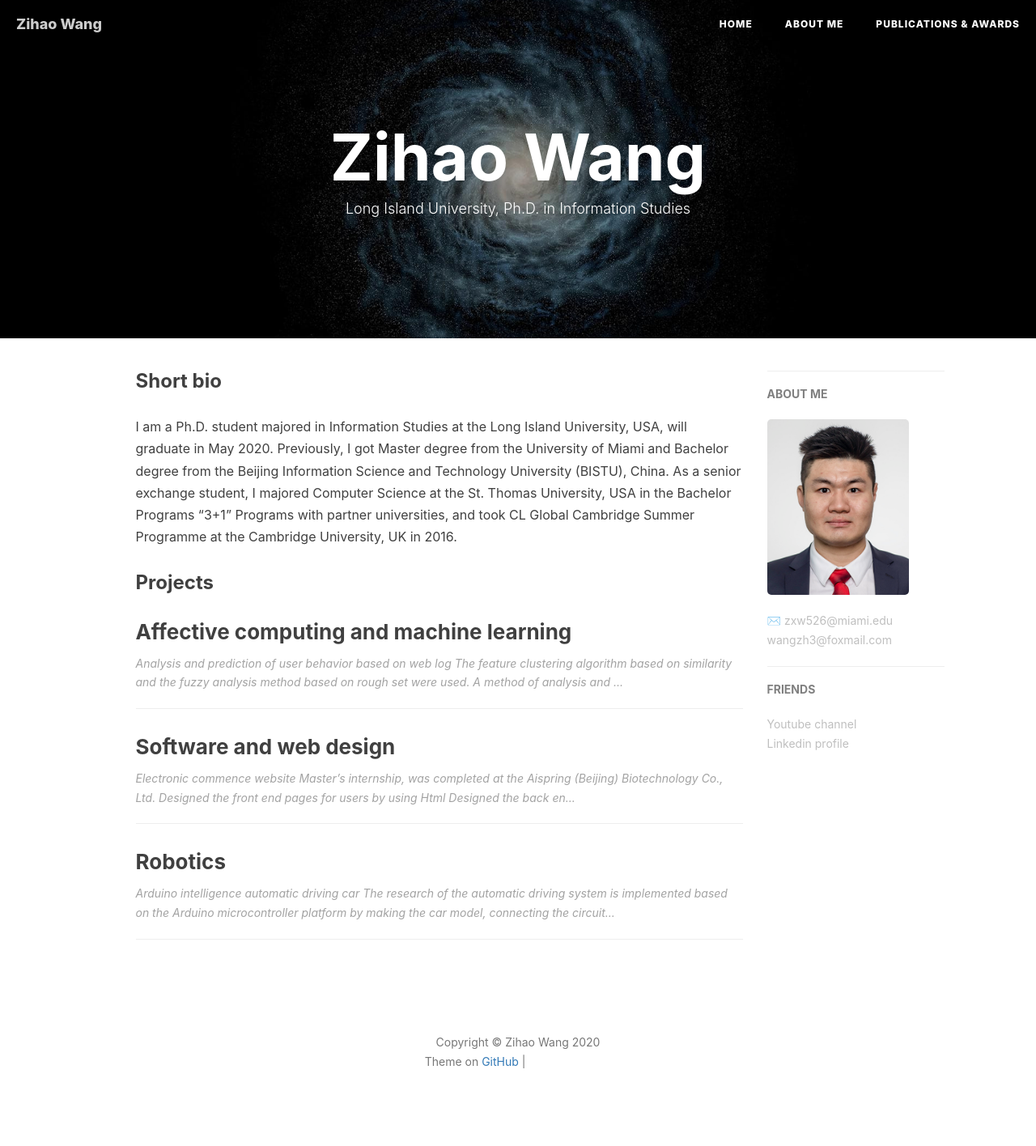
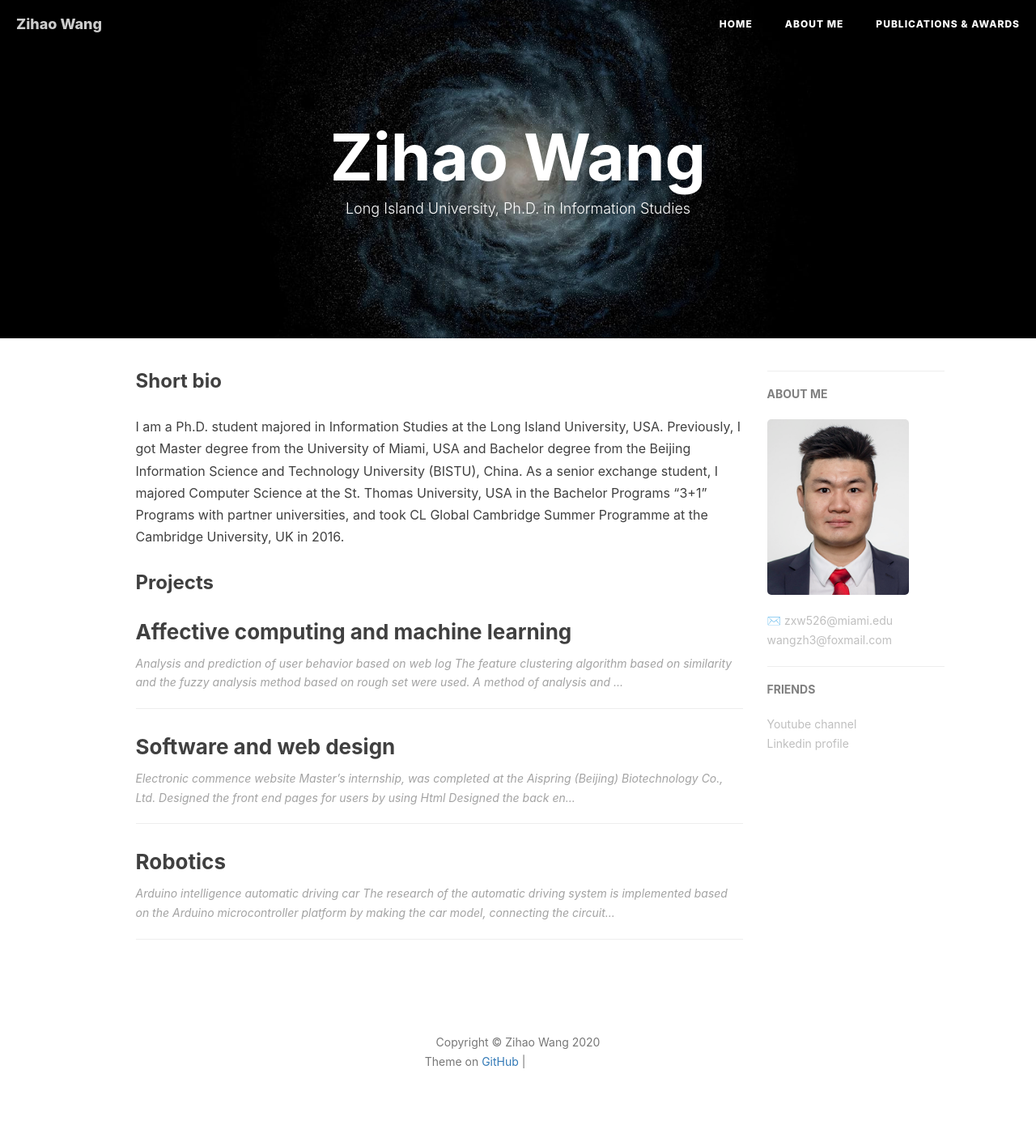
Before and after one commit to wangzh3/wangzh3.github.io, a Jekyll site: the page built from index.html, in a window 1280 px wide. Shown: the whole page at 81% size. Built offline with Jekyll 4.4.1, drawn with Linux system fonts in a browser that asks for light colours; nearby versions of some CDN libraries; the list of posts is cut into pages by our own code; comment, search, counter and statistics services are not loaded; grey boxes are pictures that could not be loaded.

Commit message:
Update index.html

```diff
--- a/index.html
+++ b/index.html
@@ -3,8 +3,8 @@ layout: page
 description: "Long Island University, Ph.D. in Information Studies"
 ---
 <h3><strong>Short bio</strong></h3>
-    <p>I am a Ph.D. student majored in Information Studies at the Long Island University, USA, will graduate in May 2020. Previously,
-    I got Master degree from the University of Miami and Bachelor degree from the Beijing Information Science and Technology University (BISTU), China.
+    <p>I am a Ph.D. student majored in Information Studies at the Long Island University, USA. Previously,
+    I got Master degree from the University of Miami, USA and Bachelor degree from the Beijing Information Science and Technology University (BISTU), China.
     As a senior exchange student, I majored Computer Science at the St. Thomas University, USA in the Bachelor Programs “3+1” Programs with partner universities,
     and took CL Global Cambridge Summer Programme at the Cambridge University, UK in 2016. </p>
     <p></p>
```
